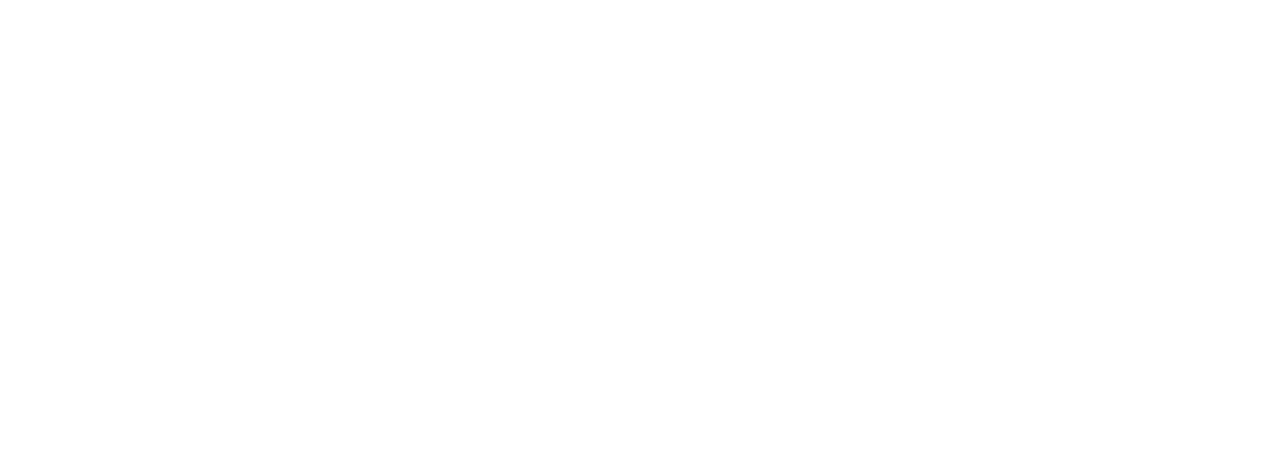
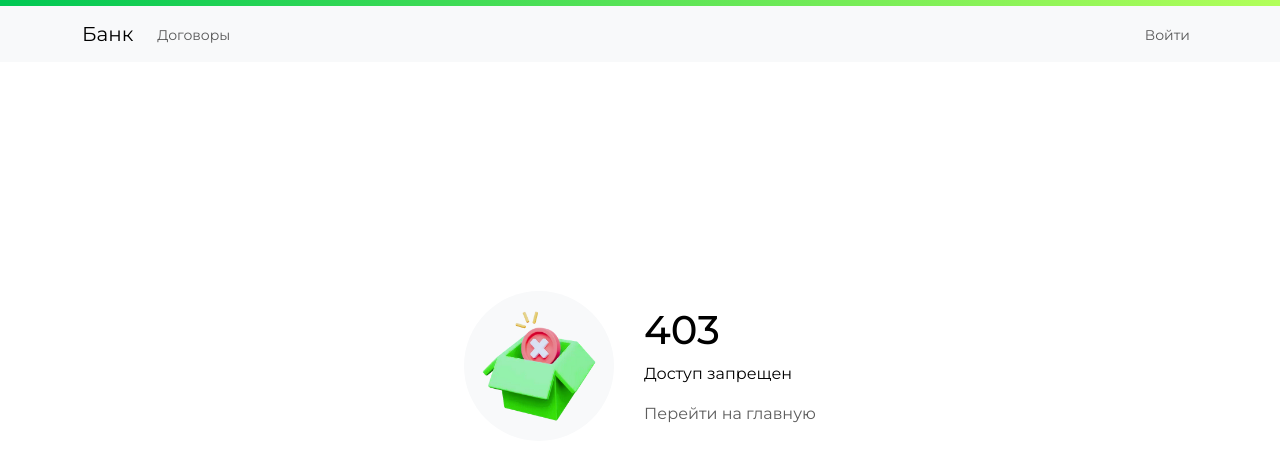
Before and after one commit to vadim-rm/bank-contracts-frontend, a React (Vite) app: page /bmstu-web-frontend/403 in a window 1280 px wide. Before the commit this address had no page. Shown: the top 462 px of the page. Built offline with nearby package versions, Linux system fonts and the light colour scheme.

Commit message:
feat: add 404 and 403 pages

```diff
--- a/src/api/index.ts
+++ b/src/api/index.ts
@@ -4,13 +4,20 @@ const api = new Api({
     baseURL: "http://localhost:3000/api",
 })
 
+const UNAUTHORIZED = "UNAUTHORIZED";
+
 const errorsToString: { [key: string]: string } = {
     "ERR_INVALID_CREDENTIALS": "Неверный логин или пароль",
     "ERR_ACCOUNT_NUMBER_EMPTY": "Не заполнен номер счёта",
+    "UNAUTHORIZED": "Доступ запрещен",
 }
 
 api.instance.interceptors.response.use(r => r, (error) => {
-    const errorMessage = errorsToString[error.response.data.error] ?? `Произошла неизвестная ошибка ${error.response.data.error}`;
+    let errorCode = error.response.data.error
+    if (error.response.status === 403) {
+        errorCode = UNAUTHORIZED
+    }
+    const errorMessage = errorsToString[errorCode] ?? `Произошла неизвестная ошибка ${error.response.data.error}`;
     throw new Error(errorMessage);
 });
 
--- /dev/null
+++ b/src/components/AuthenticatedOnly.tsx
@@ -0,0 +1,14 @@
+import {useIsAuthenticated} from "../slices/user.ts";
+import {Navigate, Outlet} from "react-router-dom";
+
+const AuthenticatedOnly = ({children}) => {
+    const authenticated = useIsAuthenticated()
+
+    if (!authenticated) {
+        return <Navigate to={'/403'} replace/>;
+    }
+
+    return children ? children : <Outlet/>;
+};
+
+export default AuthenticatedOnly;
--- /dev/null
+++ b/src/components/ModeratorOnly.tsx
@@ -0,0 +1,14 @@
+import {useIsModerator} from "../slices/user.ts";
+import {Navigate, Outlet} from "react-router-dom";
+
+const ModeratorOnly = ({children}) => {
+    const isModerator = useIsModerator()
+
+    if (!isModerator) {
+        return <Navigate to={'/403'} replace/>;
+    }
+
+    return children ? children : <Outlet/>;
+};
+
+export default ModeratorOnly;
--- a/src/main.tsx
+++ b/src/main.tsx
@@ -14,29 +14,41 @@ import ErrorBoundary from "./components/ErrorBoundary.tsx";
 import AccountPage from "./pages/AccountPage.tsx";
 import AccountsPage from "./pages/AccountsPage.tsx";
 import MePage from "./pages/MePage.tsx";
+import ErrorPage from "./pages/ErrorPage.tsx";
+import ModeratorOnly from "./components/ModeratorOnly.tsx";
+import ContractEditPage from "./pages/ContractEditPage.tsx";
 import ContractsListPage from "./pages/ContractsListPage.tsx";
-import ContractEditPage from "./pages/ContractEditPage.tsx";
+import AuthenticatedOnly from "./components/AuthenticatedOnly.tsx";
 
 createRoot(document.getElementById("root")!).render(
     <StrictMode>
-        <ErrorBoundary>
-            <Provider store={store}>
-                <BrowserRouter basename="/bmstu-web-frontend">
+        <Provider store={store}>
+            <BrowserRouter basename="/bmstu-web-frontend">
+                <ErrorBoundary>
                     <Routes>
                         <Route path="/" index element={<HomePage/>}/>
                         <Route path="/contracts" element={<ContractsPage/>}/>
-                        <Route path="/contracts/list" element={<ContractsListPage/>}/>
                         <Route path="/contracts/:id" element={<ContractPage/>}/>
-                        <Route path="/contracts/:id/edit" element={<ContractEditPage/>}/>
-                        <Route path="/contracts/create" element={<ContractEditPage/>}/>
-                        <Route path="/accounts/:id" element={<AccountPage/>}/>
-                        <Route path="/accounts" element={<AccountsPage/>}/>
+
                         <Route path="/login" element={<LoginPage/>}/>
                         <Route path="/sign-up" element={<SignUp/>}/>
-                        <Route path="/me" element={<MePage/>}/>
+                        <Route path="*" element={<ErrorPage code={404} description="Страница не найдена"/>}/>
+                        <Route path="/403" element={<ErrorPage code={403} description="Доступ запрещен"/>}/>
+
+                        <Route element={<AuthenticatedOnly/>}>
+                            <Route path="/me" element={<MePage/>}/>
+                            <Route path="/accounts/:id" element={<AccountPage/>}/>
+                            <Route path="/accounts" element={<AccountsPage/>}/>
+                        </Route>
+
+                        <Route element={<ModeratorOnly/>}>
+                            <Route path="/contracts/:id/edit" element={<ContractEditPage/>}/>
+                            <Route path="/contracts/create" element={<ContractEditPage/>}/>
+                            <Route path="/contracts/list" element={<ContractsListPage/>}/>
+                        </Route>
                     </Routes>
-                </BrowserRouter>
-            </Provider>
-        </ErrorBoundary>
+                </ErrorBoundary>
+            </BrowserRouter>
+        </Provider>
     </StrictMode>,
 );
--- /dev/null
+++ b/src/pages/ErrorPage.css
@@ -0,0 +1,16 @@
+.error-row {
+    display: flex;
+    flex-direction: row;
+    align-items: center;
+    justify-content: center;
+    height: 70vh;
+    gap: 30px;
+}
+
+.error-image {
+    width: 150px;
+    height: 150px;
+    border-radius: 50%;
+    padding: 10px;
+    background-color: #f8f9fa;
+}
--- /dev/null
+++ b/src/pages/ErrorPage.tsx
@@ -0,0 +1,25 @@
+import Layout from "../components/Layout.tsx";
+import "./ErrorPage.css";
+import {FC} from "react";
+import image from "../assets/defaultImage.png";
+import {Link} from "react-router-dom";
+
+interface Props {
+    code: number
+    description: string
+}
+
+const ErrorPage: FC<Props> = ({code, description}) => {
+    return <Layout>
+        <div className="error-row">
+            <img src={image} className="error-image"/>
+            <div className="error-container">
+                <h1>{code}</h1>
+                <p>{description}</p>
+                <Link to="/" className="button-secondary">Перейти на главную</Link>
+            </div>
+        </div>
+    </Layout>
+}
+
+export default ErrorPage
```
